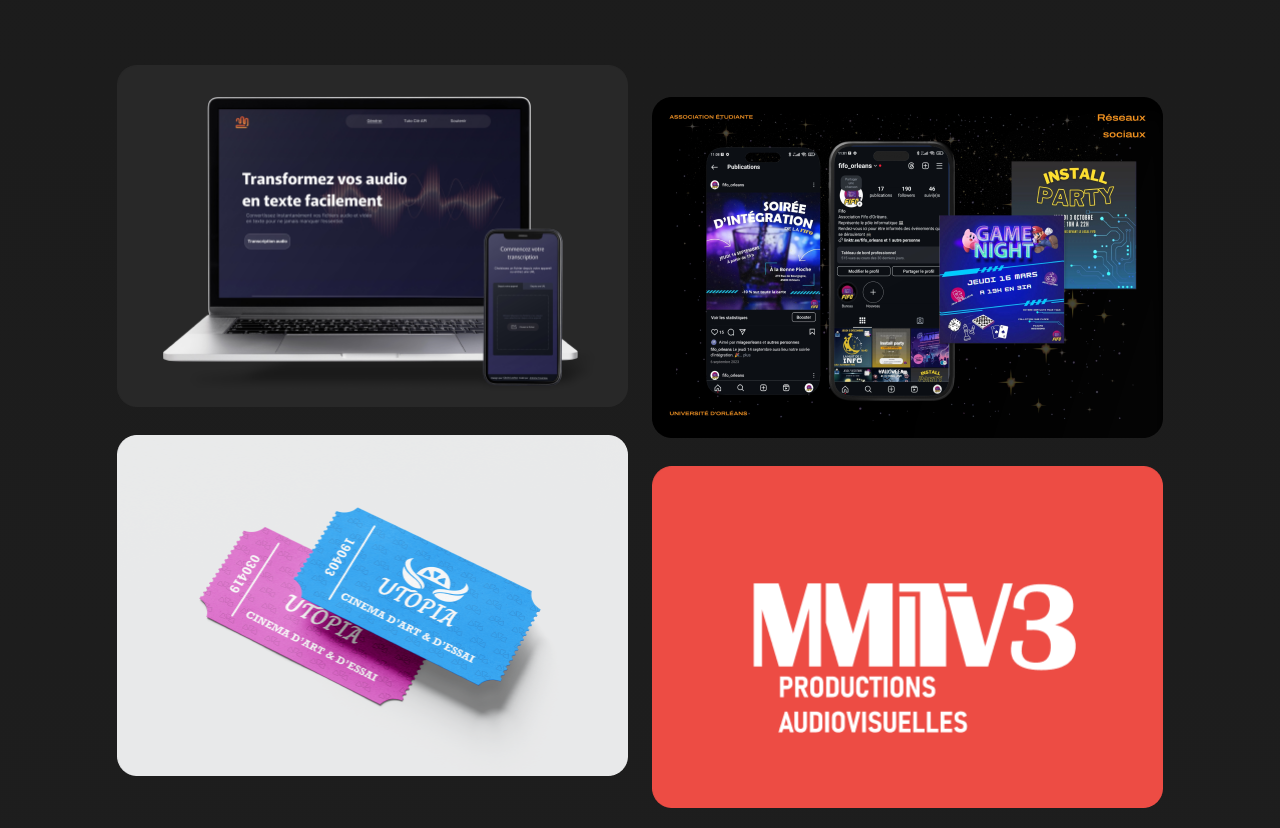
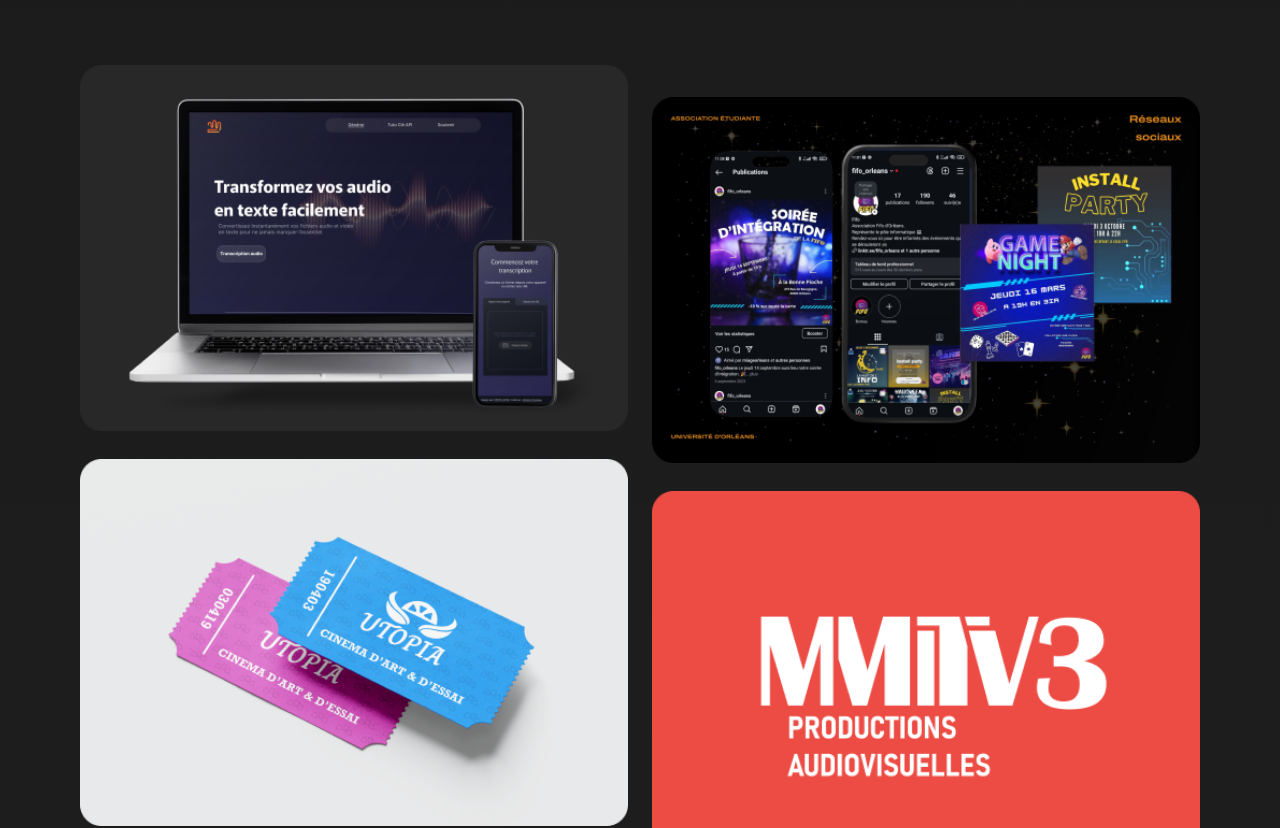
Before and after one commit to antoinefavereau/lochus-cecile, a Next.js app: page / in a window 1280 px wide. Shown: the part 4375-5203 px from the top of the page. Built offline with nearby package versions, Linux system fonts and the light colour scheme; a web font is replaced by a local one.

Commit message:
Decrease maximum width of project columns for improved layout consistency

```diff
--- a/components/layout/home/projects.tsx
+++ b/components/layout/home/projects.tsx
@@ -28,7 +28,7 @@ export default function Projects() {
   return (
     <section className="flex flex-col items-center gap-20 p-20">
       <h2 className="text-9xl font-light">Projets</h2>
-      <div className="columns-2 gap-6 max-w-7xl mt-8">
+      <div className="columns-2 gap-6 w-full max-w-6xl mt-8">
         {projects.map((project) => (
           <Link
             href={`/projets/${project.name}`}
```
